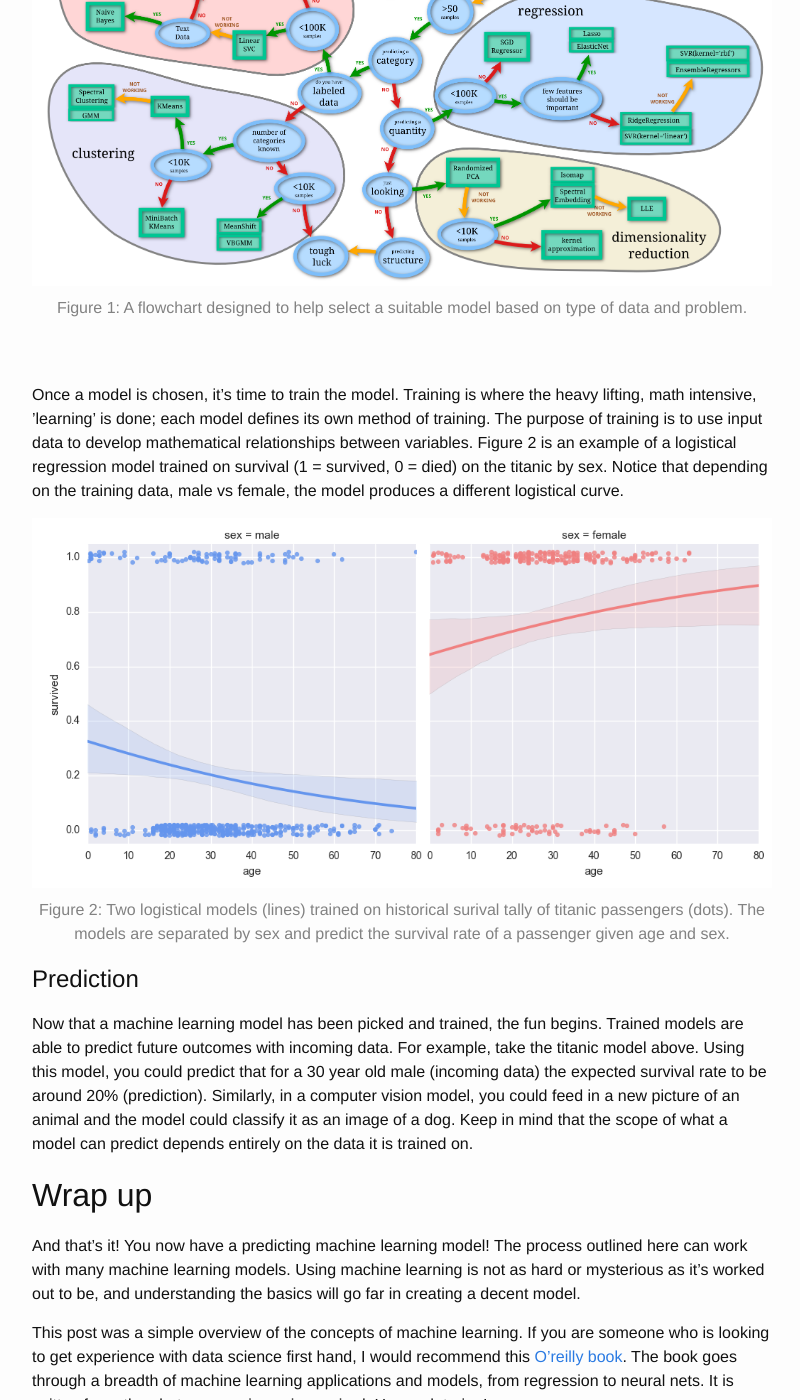
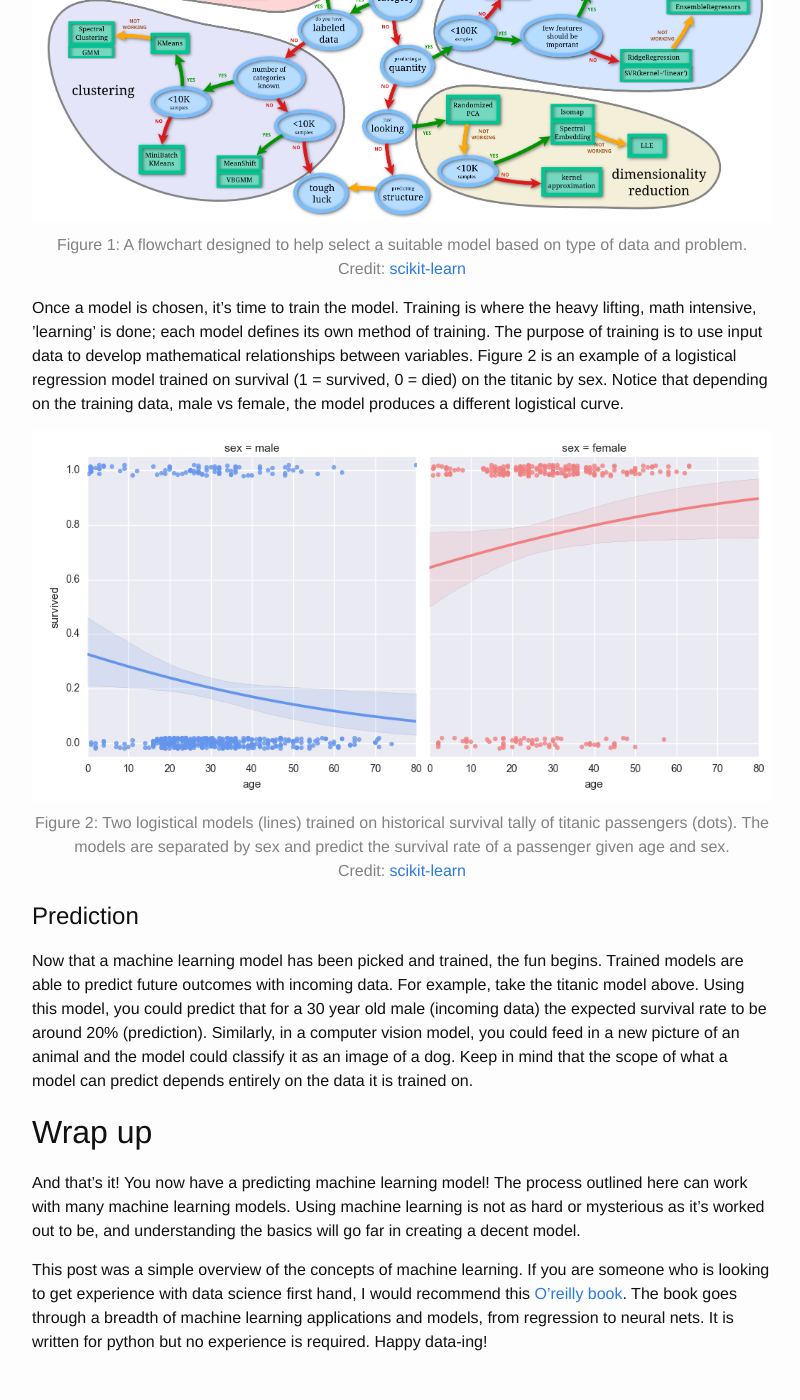
Before and after one commit to loucru1/loucru1.github.io, a Jekyll site: the page built from _posts/2016-24-07-what-is-data-science.md, in a window 1280 px wide and 1400 px high, scrolled down 2278 px. Shown: the whole window, without its empty margins (238-1038 px from the left). Built offline with Jekyll 4.4.1, drawn with Linux system fonts in a browser that asks for light colours; comment, search, counter and statistics services are not loaded.

Commit message:
adding credits to images

```diff
--- a/_includes/image.html
+++ b/_includes/image.html
@@ -15,6 +15,11 @@
     </a>
     {% endif %}
     {% if include.caption %}
-        <p class="image-caption">{{ include.caption }}</p>
+        <p class="image-caption">{{ include.caption }}
+          {% if include.credit %}
+            <br/>Credit: <a href="{{ include.credit_link }}" class="image-credit">{{ include.credit }}</a>
+            {% endif %}
+        </p>
     {% endif %}
+
 </div>
--- a/_posts/2016-24-07-what-is-data-science.md
+++ b/_posts/2016-24-07-what-is-data-science.md
@@ -7,7 +7,6 @@ category: data-science
 tags: [ml, data-science]
 comments: true
 ---
-
 Over recent years there has been an increasing demand for data scientists. As smartphones become more ubiquitous and the rising trend of IoTs continues, ‘big data’ analysis has never been more essential.
 
 However, many are still confused about what data science exactly is. The tech industry emphasizes buzzwords like ‘machine learning’ and ‘big data’ (leading many to believe that is solely what data science is all about.) Although dealing with big data and doing machine learning are important, they are only components of the larger process that make up data science.
@@ -48,24 +47,25 @@ The main reason for using some features of the dataset and not the entire datase
 Picking a model that fits a project’s needs depends mainly on the the input data and desired output. Some models require the data to be labeled with its expected output (i.e. supervised models), where other models don’t require such overhead (unsupervised model). Some models produce binary or categorical outputs, while others produce the probabilities for every possible outcome. Usually, multiple models can be applied to a data set, so it is encouraged to experiment with different models to find out which method works best with a project. Figure 1 is a chart made by [scikit-learn](http://scikit-learn.org/stable/), a popular machine learning library in
 python, which can be used to help determine what machine learning model might be best for a particular situation.
 
-<br><br>
-
 {% include image.html
             img="assets/ml_map.png"
             title="scikit-learn algorithm flowchart"
             caption="Figure 1: A flowchart designed to help select a suitable
             model based on type of data and problem."
+            credit="scikit-learn"
+            credit_link="http://scikit-learn.org/stable/"
 %}
 
-<br><br>
 Once a model is chosen, it’s time to train the model. Training is where the heavy lifting, math intensive, ’learning’ is done; each model defines its own method of training. The purpose of training is to use input data to develop mathematical relationships between variables. Figure 2 is an example of a logistical regression model trained on survival (1 = survived, 0 = died) on the titanic by sex. Notice that depending on the training data, male vs female, the model produces a different logistical curve.
 
 {% include image.html
             img="assets/titanic_survival.png"
             title="logistical regression titanic"
             caption="Figure 2: Two logistical models (lines) trained on historical
-            surival tally of titanic passengers (dots). The models are separated
-            by sex and predict the survival rate of a passenger given age and sex. "
+            survival tally of titanic passengers (dots). The models are separated
+            by sex and predict the survival rate of a passenger given age and sex."
+            credit="scikit-learn"
+            credit_link="http://scikit-learn.org/stable/"
  %}
 
 
```
